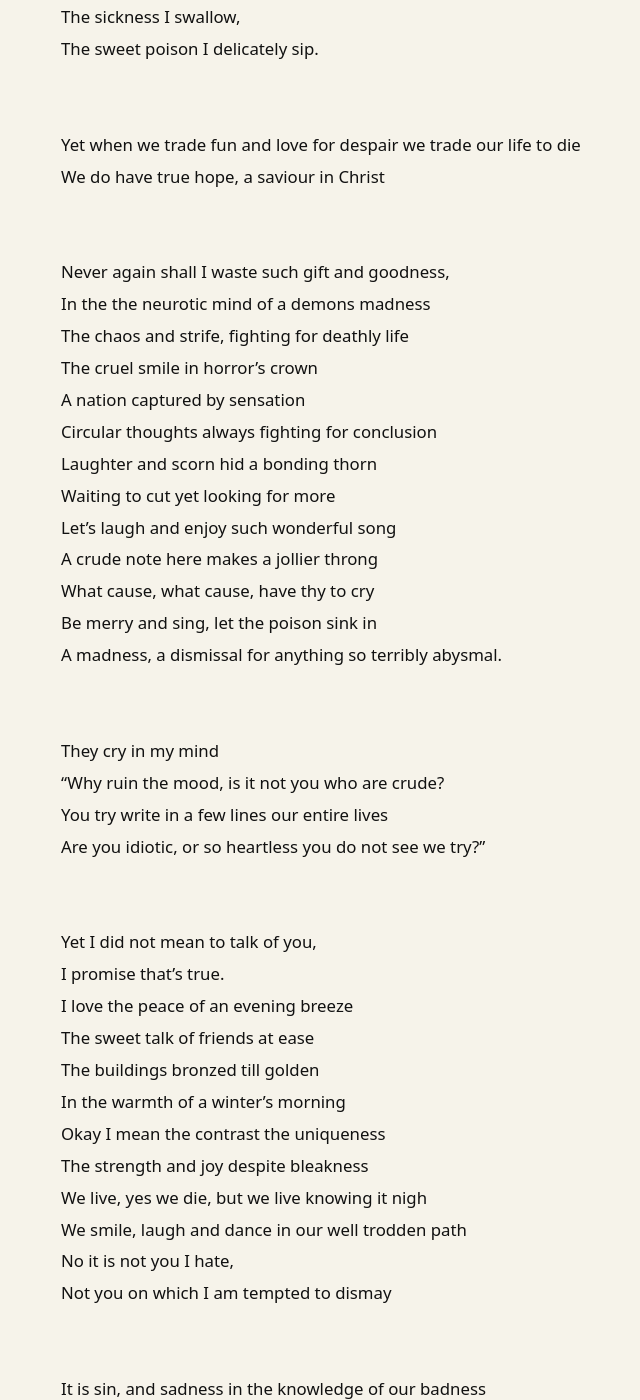
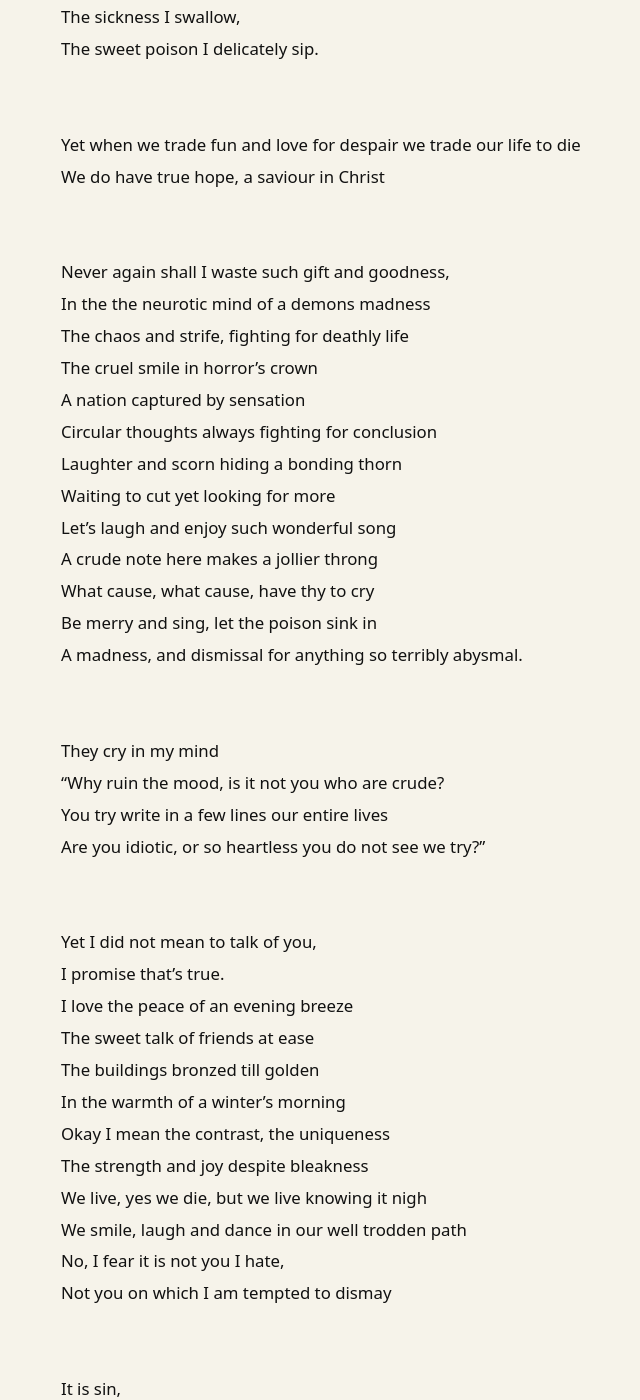
Before and after one commit to Wagz28/Wagz28.github.io, a Jekyll site: the page built from _poems/grandads-pier.md, in a window 1280 px wide and 1400 px high, scrolled down 2122 px. Shown: the whole window, without its empty margins (149-789 px from the left). Built offline with Jekyll 4.4.1, drawn with Linux system fonts in a browser that asks for light colours; some of the changed text lies outside the part shown.

Commit message:
Poem fix ups

```diff
--- a/_poems/grandads-pier.md
+++ b/_poems/grandads-pier.md
@@ -67,13 +67,13 @@ The chaos and strife, fighting for deathly life
 The cruel smile in horror's crown
 A nation captured by sensation
 Circular thoughts always fighting for conclusion
-Laughter and scorn hid a bonding thorn
+Laughter and scorn hiding a bonding thorn
 Waiting to cut yet looking for more
 Let's laugh and enjoy such wonderful song
 A crude note here makes a jollier throng
 What cause, what cause, have thy to cry
 Be merry and sing, let the poison sink in
-A madness, a dismissal for anything so terribly abysmal.
+A madness, and dismissal for anything so terribly abysmal.
 
 They cry in my mind
 "Why ruin the mood, is it not you who are crude?
@@ -86,15 +86,17 @@ I love the peace of an evening breeze
 The sweet talk of friends at ease
 The buildings bronzed till golden
 In the warmth of a winter's morning
-Okay I mean the contrast the uniqueness
+Okay I mean the contrast, the uniqueness
 The strength and joy despite bleakness
 We live, yes we die, but we live knowing it nigh
 We smile, laugh and dance in our well trodden path
-No it is not you I hate,
+No, I fear it is not you I hate,
 Not you on which I am tempted to dismay
 
-It is sin, and sadness in the knowledge of our badness
-We are broken and break, we move to the beat of satan's plays
+It is sin,
+and sadness in the knowledge of our badness
+We are broken and break,
+we move to the beat of satan's plays
 There is pain and sadness
 in our very own madness
 That we choose what is not good
```
Also changed, not shown: other parts of _poems/grandads-pier.md (+5 -3 lines), _poems/wonderful.md (+4 -1 lines).
